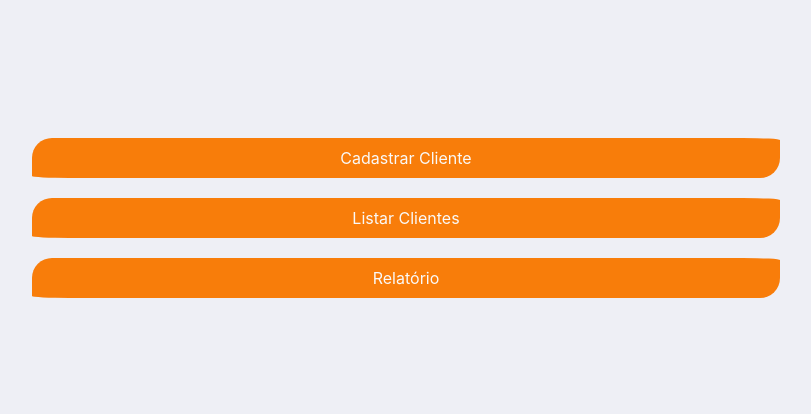
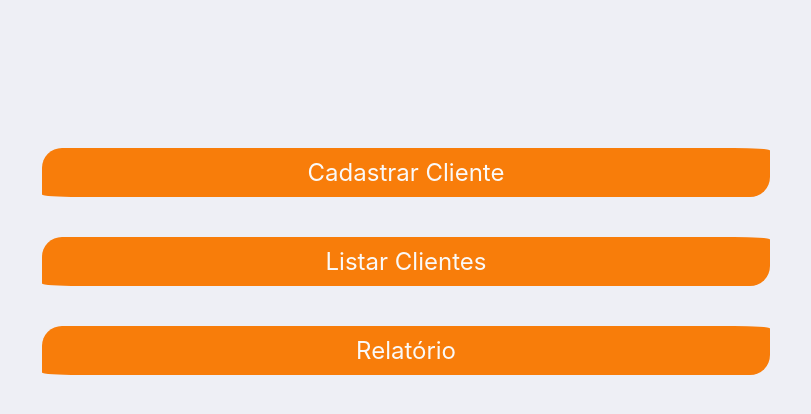
Before and after one commit to dennisMarcelo/clients-reports, a React (Create React App) app in the folder front-end/: page / in a window 1280 px wide. Shown: the top 414 px of the page, without its empty margins (234-1045 px from the left). Built offline with nearby package versions, Linux system fonts and the light colour scheme.

Commit message:
styling home page (css)

```diff
--- a/front-end/src/pages/css/home.css
+++ b/front-end/src/pages/css/home.css
@@ -11,8 +11,9 @@
 }
 
 .conteiner-links a {
-  margin: 10px;
+  margin: 20px;
   padding: 10px;
+  font-size: 1.5em;
 }
 
 @media screen and (max-width: 826px) {
```
